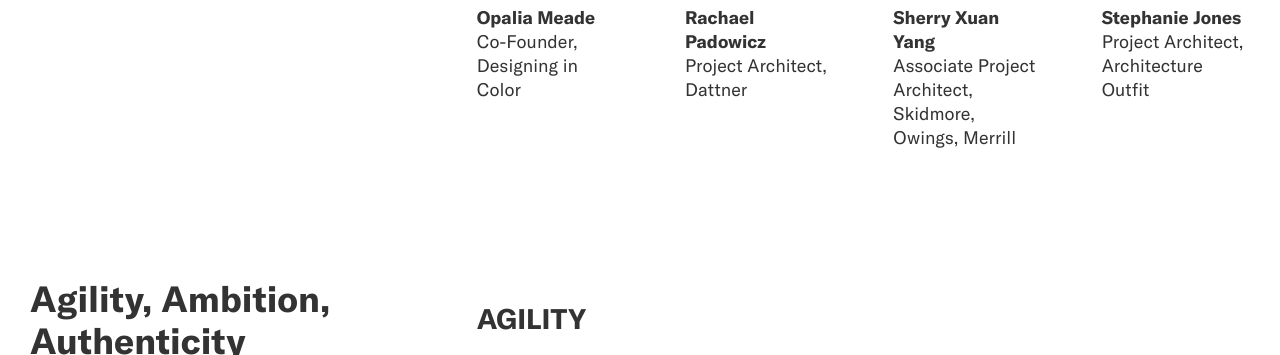
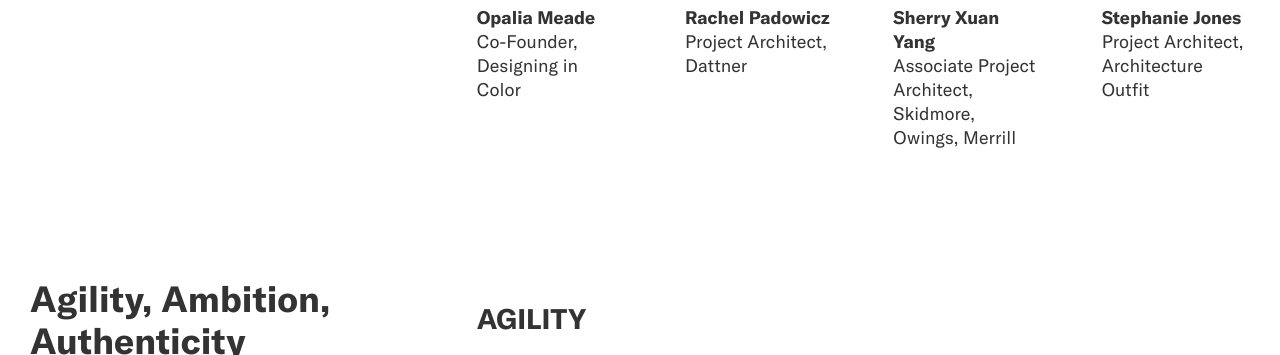
Before and after one commit to jengalas/bwaf-bbw, a Jekyll site: the page built from _emerging-leaders/agility-ambition-authenticity.md, in a window 1280 px wide and 900 px high, scrolled down 3110 px, cut to the strip 254-609 px from the top of the window. Built offline with Jekyll 4.4.1, drawn with Linux system fonts in a browser that asks for light colours; nearby versions of some CDN libraries; some web fonts are replaced.

Commit message:
Update from Forestry.io Virginia Eskridge updated _emerging-leaders/agility-ambition-authenticity.md

```diff
--- a/_emerging-leaders/agility-ambition-authenticity.md
+++ b/_emerging-leaders/agility-ambition-authenticity.md
@@ -128,7 +128,7 @@
     title_role: Co-Founder, Designing in Color
     image: "/v1657040378/Opalia_Meade_1_gzj4el.jpg"
     description: ''
-  - title: Rachael Padowicz
+  - title: Rachel Padowicz
     title_role: Project Architect, Dattner
     image: "/v1657040474/RPadowicz_Headshot_1_l6ibxd.jpg"
     description: ''
```
